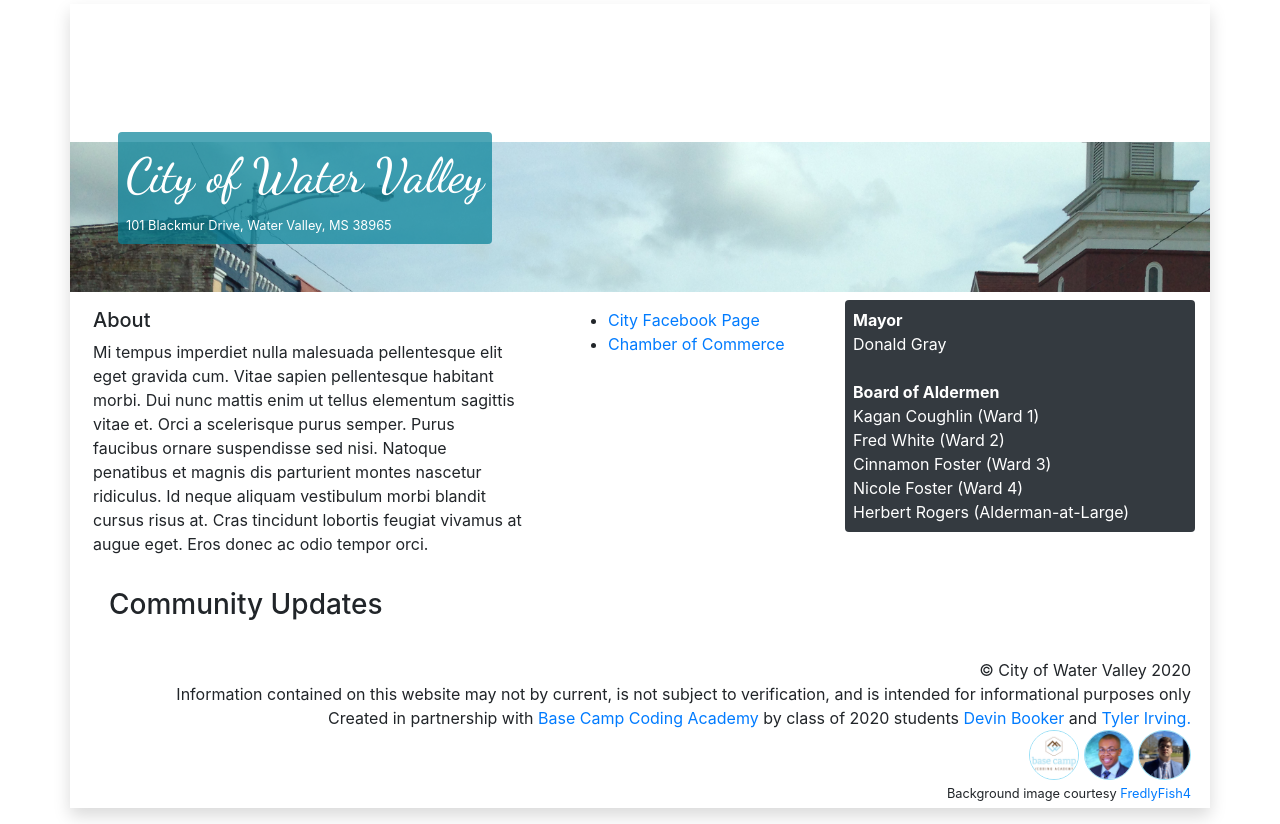
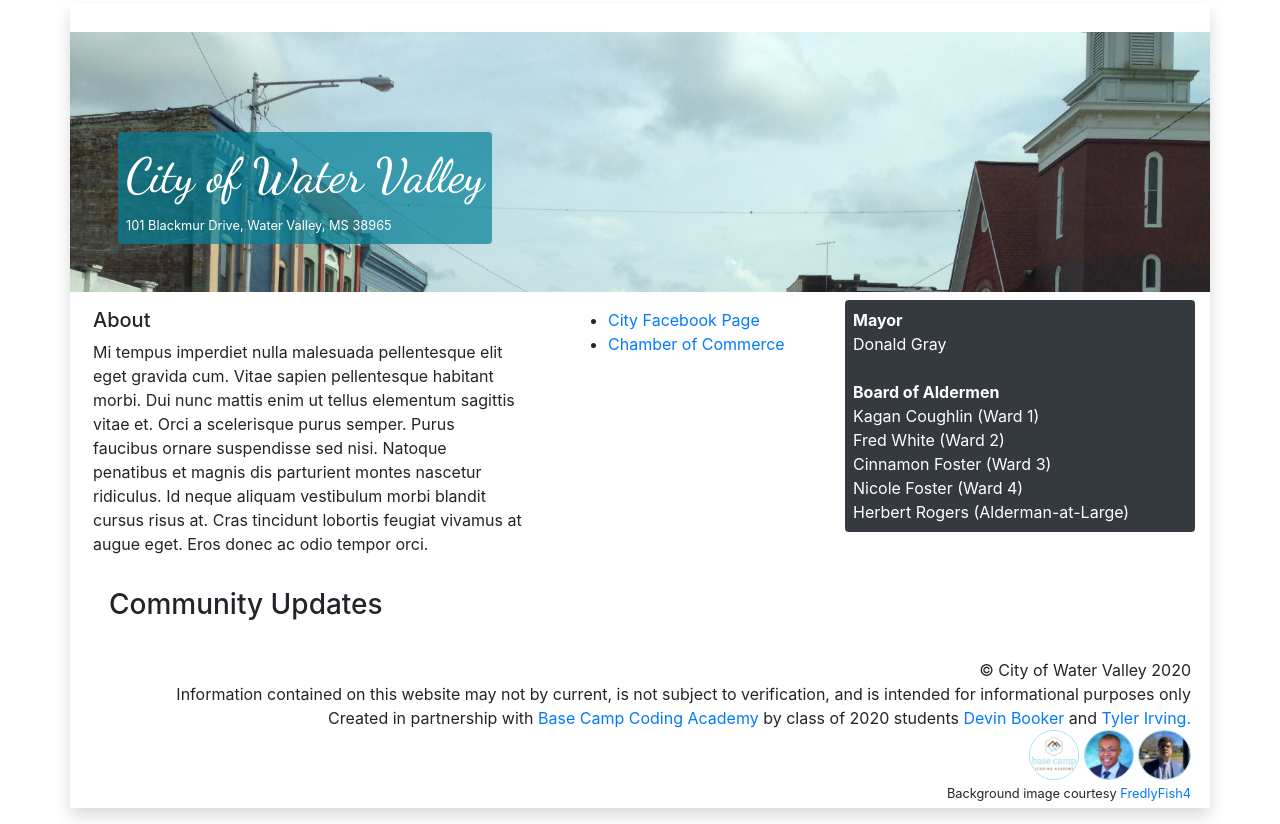
Before and after one commit to devinbooker616/WVWebsite, a Django app: page /logout/ in a window 1280 px wide. Shown: the part 56-880 px from the top of the page. Run offline with Django 3.2, Linux system fonts and the light colour scheme; parts of the project's set-up code (start-up, migrations or seed data) failed here and were passed over; some libraries are stand-ins or nearby versions.

Commit message:
Added dynamic CSS to base template
to resize the header image.

```diff
--- a/WVWebsite/app/static/main.css
+++ b/WVWebsite/app/static/main.css
@@ -5,9 +5,9 @@
   margin-right: -15px;
   min-width: 100%;
   background-repeat: no-repeat;
-  background-position: center -50%;
+  background-size: 100% auto;
   background-attachment: fixed;
-  background-size: 100% auto;
+  background-position: center 0%;
 }
 
 .title-text-bg {
--- a/WVWebsite/app/templates/base.html
+++ b/WVWebsite/app/templates/base.html
@@ -52,10 +52,12 @@
 
   <div class="container shadow">
     <div id="content">
-      <div id="header-img" style="background-image: url('{% static 'bg.jpg' %}');" class="mt-1 text-white">
-        <div class="title-text-bg p-2 rounded">
-          <span class="big-text">City of Water Valley</span><br>
-          <small>101 Blackmur Drive, Water Valley, MS 38965</small>
+      <div id="header-wrapper">
+        <div id="header-img" style="background-image: url('{% static 'bg.jpg' %}');" class="mt-1 text-white">
+          <div class="title-text-bg p-2 rounded">
+            <span class="big-text">City of Water Valley</span><br>
+            <small>101 Blackmur Drive, Water Valley, MS 38965</small>
+          </div>
         </div>
       </div>
       <!-- Logged user info -->
@@ -114,6 +116,24 @@
     tinymce.init({
       selector: "textarea"
     });
+
+    function reposition_banner() {
+      let h = window.innerHeight || document.documentElement.clientHeight || document.body.clientHeight;
+      let contentHeight = $('#header-wrapper').innerHeight();
+      contentWidth = $('#content').width();
+      if (contentHeight > contentWidth / 2) {
+        $('#header-img').css('background-size', 'auto ' + contentHeight + 'px').css('background-position',
+          'center 0%');
+        console.log($('#header-img').css('background-size'));
+      } else {
+        $('#header-img').css('background-size', '100% auto').css('background-position',
+          'center -10%');;
+      }
+    }
+
+    $(window).on('resize load orientationchange', function () {
+      reposition_banner();
+    });
   </script>
 
 </body>
```
